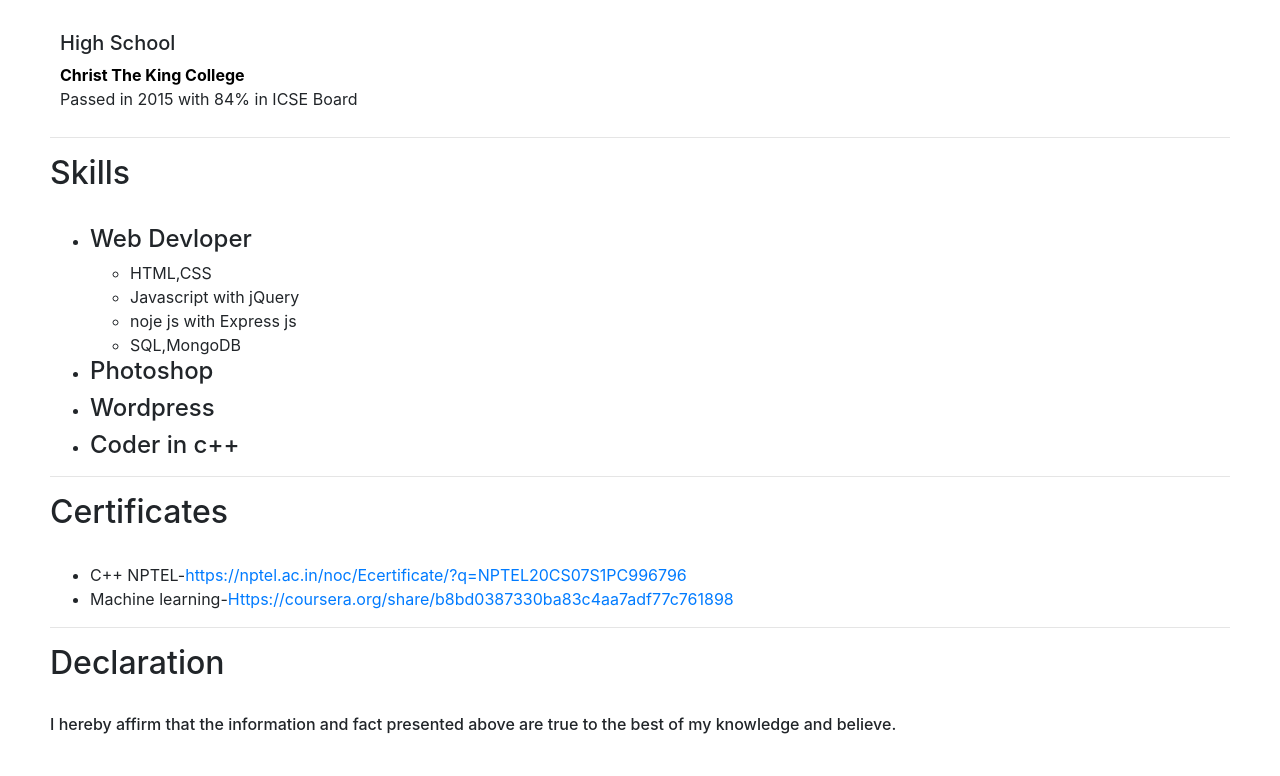
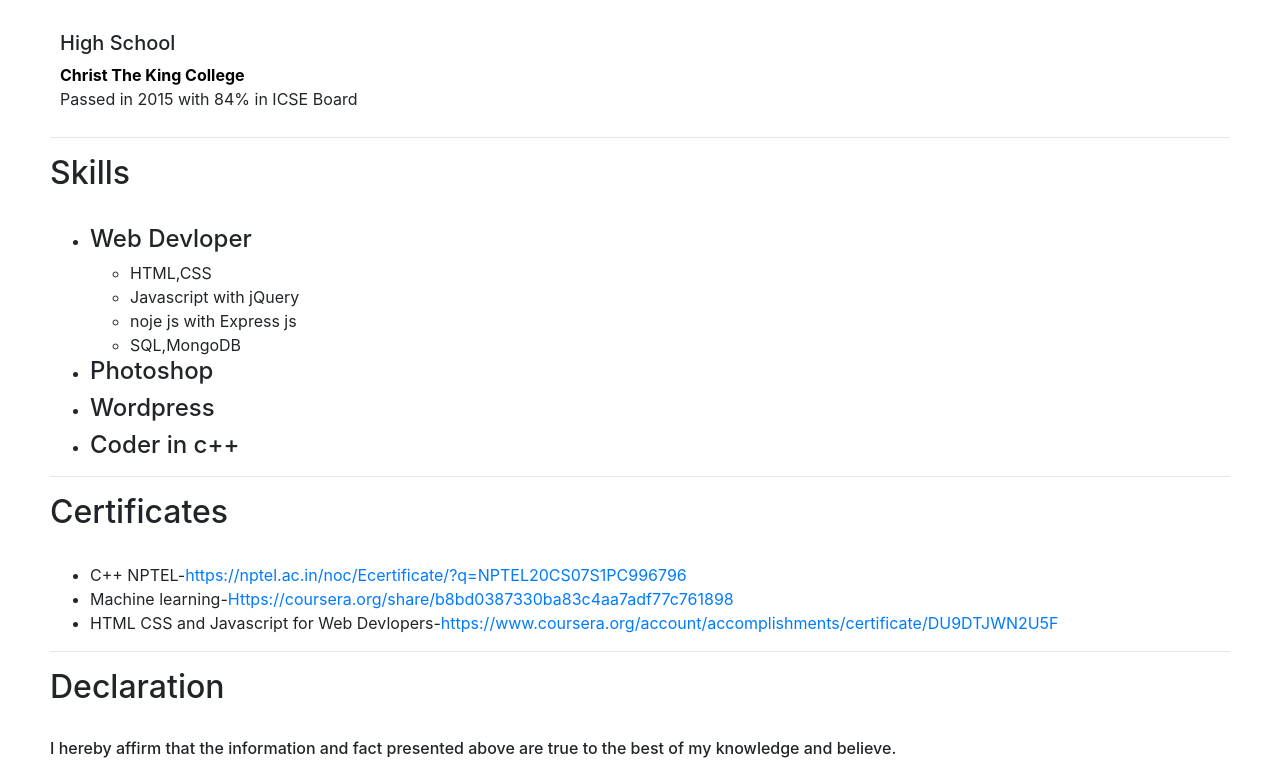
Before and after one commit to Satyam88288/MYCV, a plain HTML site: page CV/index.html in a window 1280 px wide. Shown: the part 608-1384 px from the top of the page. Before the commit the page ends 1360 px from the top, so only its background shows below. Drawn offline with nearby package versions, Linux system fonts and the light colour scheme.

Commit message:
Update index.html

```diff
--- a/CV/index.html
+++ b/CV/index.html
@@ -117,6 +117,8 @@
                         </li>
                         <li>Machine learning-<a href="Https://coursera.org/share/b8bd0387330ba83c4aa7adf77c761898">Https://coursera.org/share/b8bd0387330ba83c4aa7adf77c761898</a>
                         </li>
+                        <li>HTML CSS and Javascript for Web Devlopers-<a href="https://www.coursera.org/account/accomplishments/certificate/DU9DTJWN2U5F">https://www.coursera.org/account/accomplishments/certificate/DU9DTJWN2U5F</a>
+                        </li>
                     </ul>
                 </div>
                 <hr>
```
